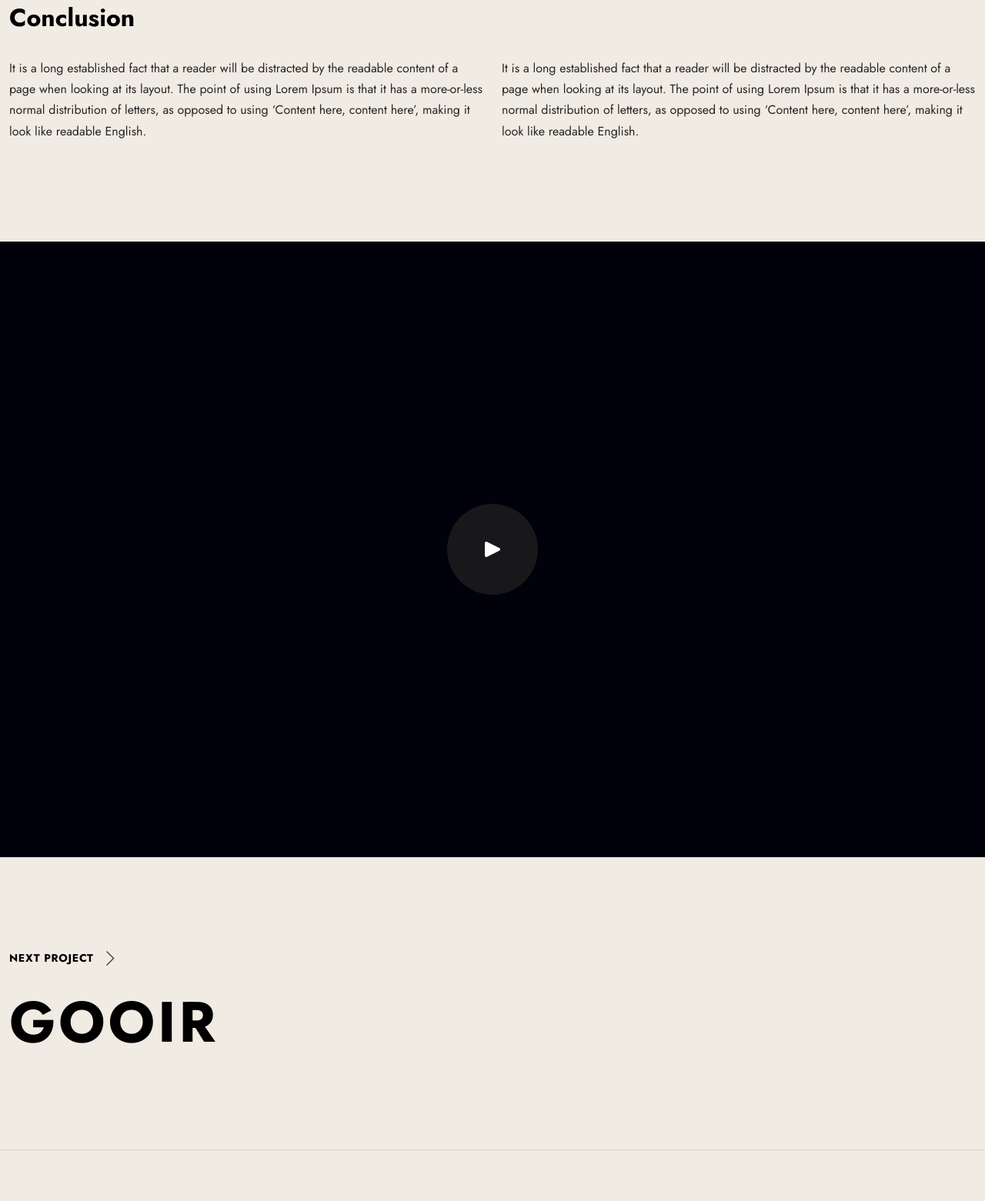
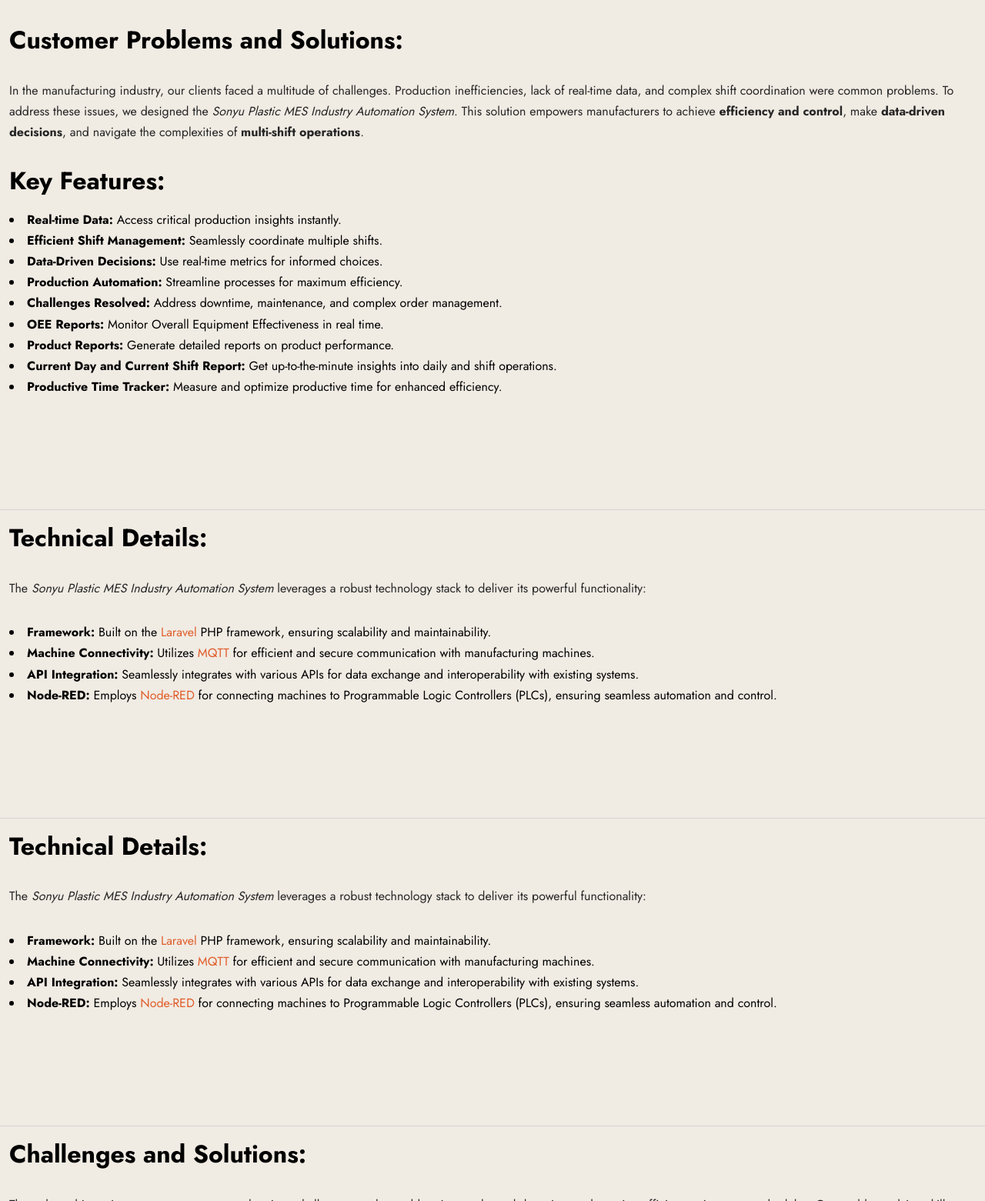
Before and after one commit to Reficon/reficon.github.io, a plain HTML site: page portfolio/sonyu.html in a window 1280 px wide. Shown: the part 2823-4384 px from the top of the page at 77% size. Drawn offline with Linux system fonts and the light colour scheme; files that its build step writes are made by us from their sources; a script that the page names is missing; files whose address does not match are found by name.

Commit message:
created sonyu

```diff
--- a/portfolio/sonyu.html
+++ b/portfolio/sonyu.html
@@ -312,7 +312,7 @@
       					<div class="works-item">
       						<div class="image scrolla-element-anim-1 scroll-animate" data-animate="active">
       							<div class="img">
-      								<a href="/assets/images/work5.jpg" class="has-popup-image"><img decoding="async" src="/assets/images/work5.jpg" alt="Item 1" loading="lazy"></a>
+      								<a href="/assets/images/sonyularge.jpg" class="has-popup-image"><img decoding="async" src="/assets/images/sonyularge.jpg" alt="Item 1" loading="lazy"></a>
       							</div>
       						</div>
       					</div>
@@ -322,7 +322,7 @@
       					<div class="works-item">
       						<div class="image scrolla-element-anim-1 scroll-animate" data-animate="active">
       							<div class="img">
-      								<a href="/assets/images/blog8.jpg" class="has-popup-image"><img decoding="async" src="/assets/images/blog8.jpg" alt="Item 2" loading="lazy"></a>
+      								<a href="/assets/images/sonyu2.jpg" class="has-popup-image"><img decoding="async" src="/assets/images/sonyu2.jpg" alt="Item 2" loading="lazy"></a>
       							</div>
       						</div>
       					</div>
@@ -332,7 +332,7 @@
       					<div class="works-item">
       						<div class="image scrolla-element-anim-1 scroll-animate" data-animate="active">
       							<div class="img">
-      								<a href="/assets/images/blog6.jpg" class="has-popup-image"><img decoding="async" src="/assets/images/blog6.jpg" alt="Item 3" loading="lazy"></a>
+      								<a href="/assets/images/sonyu3.jpg" class="has-popup-image"><img decoding="async" src="/assets/images/sonyu3.jpg" alt="Item 3" loading="lazy"></a>
       							</div>
       						</div>
       					</div>
@@ -352,22 +352,67 @@
             <div class="col-xs-12 col-sm-12 col-md-12 col-lg-12">
 
               <div class="post-content">
-                <h4>Conclusion</h4>
+                <h4>Customer Problems and Solutions:</h4>
               </div>
 
             </div>
-            <div class="col-xs-12 col-sm-6 col-md-6 col-lg-6">
 
               <div class="post-content">
-                <p>It is a long established fact that a reader will be distracted by the readable content of a page when looking at its layout. The point of using Lorem Ipsum is that it has a more-or-less normal distribution of letters, as opposed to using &lsquo;Content here, content here&rsquo;, making it look like readable English.</p>
+
+				<p>In the manufacturing industry, our clients faced a multitude of challenges. Production inefficiencies, lack of real-time data, and complex shift coordination were common problems. To address these issues, we designed the <em>Sonyu Plastic MES Industry Automation System</em>. This solution empowers manufacturers to achieve <strong>efficiency and control</strong>, make <strong>data-driven decisions</strong>, and navigate the complexities of <strong>multi-shift operations</strong>.</p>              </div>
+
+            </div>
+<H4>Key Features:
+</H4>
+
+              <div class="post-content">
+				<ul>
+					<li><strong>Real-time Data:</strong> Access critical production insights instantly.</li>
+					<li><strong>Efficient Shift Management:</strong> Seamlessly coordinate multiple shifts.</li>
+					<li><strong>Data-Driven Decisions:</strong> Use real-time metrics for informed choices.</li>
+					<li><strong>Production Automation:</strong> Streamline processes for maximum efficiency.</li>
+					<li><strong>Challenges Resolved:</strong> Address downtime, maintenance, and complex order management.</li>
+					<li><strong>OEE Reports:</strong> Monitor Overall Equipment Effectiveness in real time.</li>
+					<li><strong>Product Reports:</strong> Generate detailed reports on product performance.</li>
+					<li><strong>Current Day and Current Shift Report:</strong> Get up-to-the-minute insights into daily and shift operations.</li>
+					<li><strong>Productive Time Tracker:</strong> Measure and optimize productive time for enhanced efficiency.</li>
+				  </ul>          </div>
+
+            </div>
+          </div>
+
+				</div>
+
+      </section>
+	  <hr>
+
+	   <!-- Section - Description -->
+	   <section class="section section-inner">
+        <div class="container">
+
+          <div class="row">
+            <div class="col-xs-12 col-sm-12 col-md-12 col-lg-12">
+
+              <div class="post-content">
+                <h4>Technical Details:</h4>
               </div>
 
             </div>
-            <div class="col-xs-12 col-sm-6 col-md-6 col-lg-6">
 
               <div class="post-content">
-                <p>It is a long established fact that a reader will be distracted by the readable content of a page when looking at its layout. The point of using Lorem Ipsum is that it has a more-or-less normal distribution of letters, as opposed to using &lsquo;Content here, content here&rsquo;, making it look like readable English.</p>
-              </div>
+
+				<p>The <em>Sonyu Plastic MES Industry Automation System</em> leverages a robust technology stack to deliver its powerful functionality:</p>
+
+            </div>
+
+
+              <div class="post-content">
+				<ul>
+					<li><strong>Framework:</strong> Built on the <a href="https://laravel.com/" target="_blank" rel="noopener noreferrer">Laravel</a> PHP framework, ensuring scalability and maintainability.</li>
+					<li><strong>Machine Connectivity:</strong> Utilizes <a href="https://mqtt.org/" target="_blank" rel="noopener noreferrer">MQTT</a> for efficient and secure communication with manufacturing machines.</li>
+					<li><strong>API Integration:</strong> Seamlessly integrates with various APIs for data exchange and interoperability with existing systems.</li>
+					<li><strong>Node-RED:</strong> Employs <a href="https://nodered.org/" target="_blank" rel="noopener noreferrer">Node-RED</a> for connecting machines to Programmable Logic Controllers (PLCs), ensuring seamless automation and control.</li>
+				  </ul>        </div>
 
             </div>
           </div>
@@ -375,25 +420,86 @@
 				</div>
       </section>
 
-      <!-- Section - Video -->
-			<div class="section section-inner m-video-large">
-        <div class="video">
-          <div class="img js-parallax" style="background-image: url(/assets/images/blog9.jpg);"></div>
-          <iframe class="js-video-iframe" data-src="https://www.youtube.com/embed/Gu6z6kIukgg?showinfo=0&amp;rel=0&amp;autoplay=1"></iframe>
-          <div class="play"></div>
-        </div>
-      </div>
+
+	  <hr>
+
+	   <!-- Section - Description -->
+	   <section class="section section-inner">
+        <div class="container">
+
+          <div class="row">
+            <div class="col-xs-12 col-sm-12 col-md-12 col-lg-12">
+
+              <div class="post-content">
+                <h4>Technical Details:</h4>
+              </div>
+
+            </div>
+
+              <div class="post-content">
+
+				<p>The <em>Sonyu Plastic MES Industry Automation System</em> leverages a robust technology stack to deliver its powerful functionality:</p>
+
+            </div>
+
+
+              <div class="post-content">
+				<ul>
+					<li><strong>Framework:</strong> Built on the <a href="https://laravel.com/" target="_blank" rel="noopener noreferrer">Laravel</a> PHP framework, ensuring scalability and maintainability.</li>
+					<li><strong>Machine Connectivity:</strong> Utilizes <a href="https://mqtt.org/" target="_blank" rel="noopener noreferrer">MQTT</a> for efficient and secure communication with manufacturing machines.</li>
+					<li><strong>API Integration:</strong> Seamlessly integrates with various APIs for data exchange and interoperability with existing systems.</li>
+					<li><strong>Node-RED:</strong> Employs <a href="https://nodered.org/" target="_blank" rel="noopener noreferrer">Node-RED</a> for connecting machines to Programmable Logic Controllers (PLCs), ensuring seamless automation and control.</li>
+				  </ul>        </div>
+
+            </div>
+
+          </div>
+
+				</div>
+      </section>
+<hr>
+
+
+   <!-- Section - Description -->
+   <section class="section section-inner">
+	<div class="container">
+
+	  <div class="row">
+
+		<div class="col-xs-12 col-sm-12 col-md-12 col-lg-12">
+
+
+			<div class="post-content">
+				<h4>Challenges and Solutions:</h4>
+			  </div>
+		  <div class="post-content">
+			<p>Throughout this project, our team encountered various challenges, such as addressing unplanned downtime and creating efficient maintenance schedules. Our problem-solving skills came to the forefront as we developed solutions that minimized disruptions and streamlined <strong>complex order management</strong>.</p>
+
+		</div>
+			<ul>
+				<li><strong>Timezone Management:</strong> Managing production status across different time zones posed a challenge. To auto-end production status on day changes and handle shifts effectively while considering daylight saving, we adopted a solution by working with UTC + 0 and adding a static +1 offset. This approach enabled us to accurately run shifts and collect data based on a 24-hour cycle.</li>
+
+				<li><strong>Data Discrepancies:</strong> We encountered issues with missing machine bottle counts in the company's data. To address this, we implemented a trigger system. It verified the time of machine shutdown and network activity, cross-referencing this with data sent by Node-RED. By matching manufacturing order times with machine production times, we successfully reconstructed the missing data, ensuring data integrity.</li>
+
+				<li><strong>API Data Overload:</strong> Dealing with multiple threads and rapid data influx from APIs created multiple data rows in the database within seconds. To streamline data for reporting, we implemented preprocessing techniques. This allowed us to separate and manage data efficiently, ensuring accurate and meaningful reports.</li>
+			  </ul>
+
+		</div>
+	  </div>
+
+			</div>
+  </section>
 
       <!-- Section - Navigation -->
 			<div class="section section-inner m-page-navigation">
     		<div class="container">
 					<div class="h-titles h-navs">
-						<a href="work-single.html">
+						<a href="/portfolio/finsalera.html">
 							<span class="nav-arrow scrolla-element-anim-1 scroll-animate" data-animate="active">
 								<span>Next Project</span>
 							</span>
 							<span class="h-title splitting-text-anim-2 scroll-animate" data-splitting="chars" data-animate="active">
-								<span>Gooir</span>
+								<span>Finsalera</span>
 							</span>
 						</a>
 					</div>
```
Also changed, not shown: assets/images/sonyu2.jpg (added), assets/images/sonyu3.jpg (added), assets/images/sonyularge.jpg (added).
